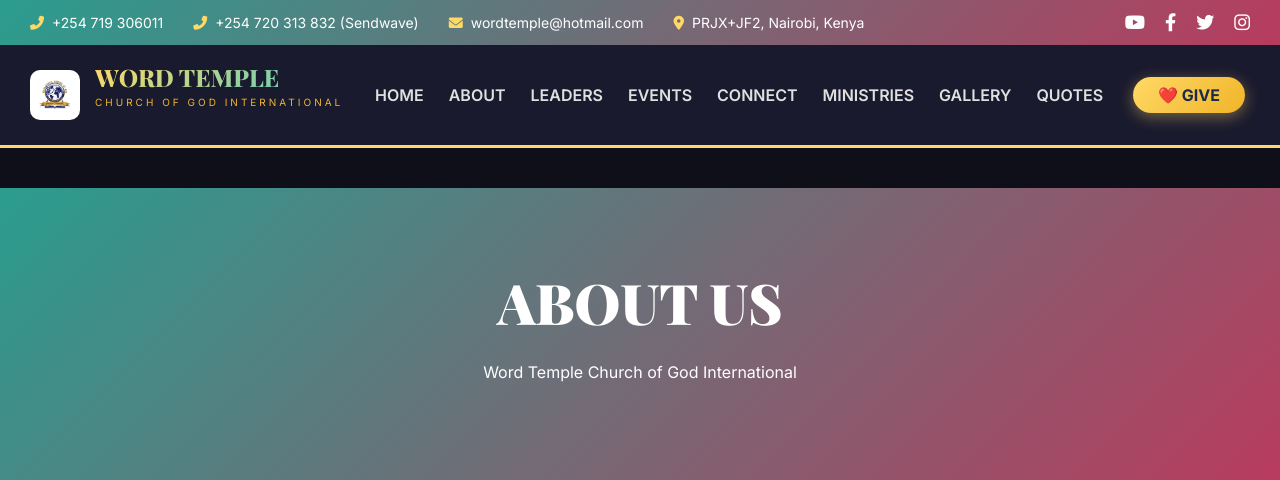
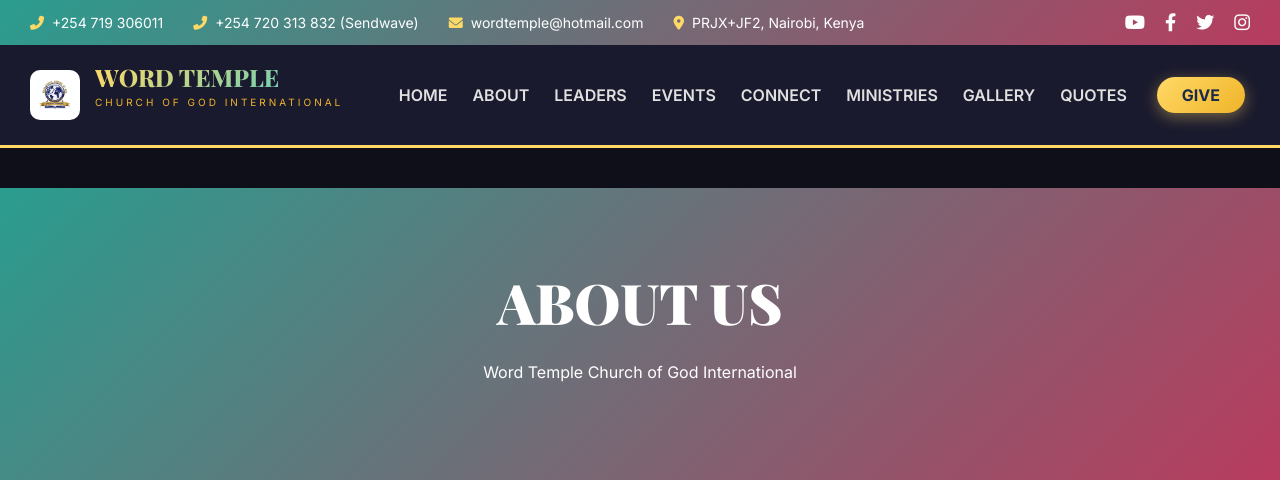
Before and after one commit to janetakinyi/wordtemple-website, a Flask app: page /about in a window 1280 px wide. Shown: the top 480 px of the page. Run offline with Flask 3, Linux system fonts and the light colour scheme; some web fonts are replaced.

Commit message:
Remove emoji from Give button

```diff
--- a/templates/base.html
+++ b/templates/base.html
@@ -661,7 +661,7 @@
                 <li><a href="/ministries">MINISTRIES</a></li>
                 <li><a href="/gallery">GALLERY</a></li>
                 <li><a href="/quotes">QUOTES</a></li>
-                <li><a href="/give" class="give-btn">❤️ GIVE</a></li>
+                <li><a href="/give" class="give-btn"> GIVE</a></li>
             </ul>
         </div>
     </nav>
```
